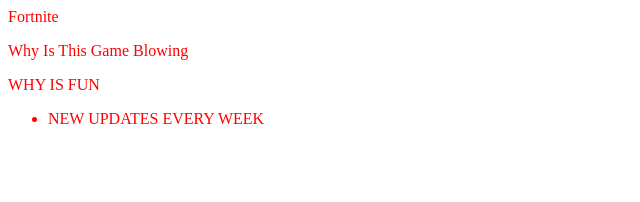
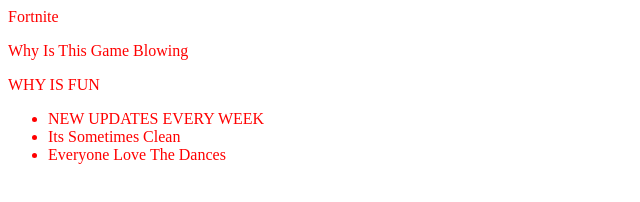
Before and after one commit to PrinceKnoZTheReal/Fortnite, a plain HTML site: page index.html in a window 1280 px wide. Shown: the whole page, without its empty margins (0-640 px from the left). Drawn offline with Linux system fonts and the light colour scheme.

Commit message:
Update index.html

```diff
--- a/index.html
+++ b/index.html
@@ -10,16 +10,8 @@
 <header>WHY IS FUN</header>
 <ul>
   <li>NEW UPDATES EVERY WEEK</li>
-
-
-
-
-
-
-
-
-
-
+  <li>Its Sometimes Clean</li>
+  <li>Everyone Love The Dances</li>
 
 
 
```
